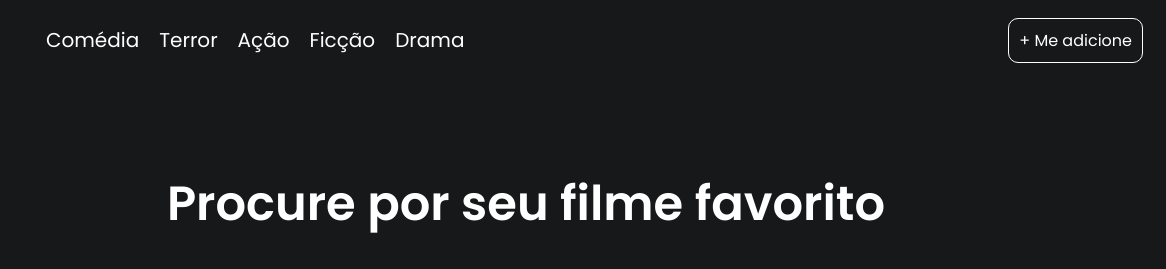
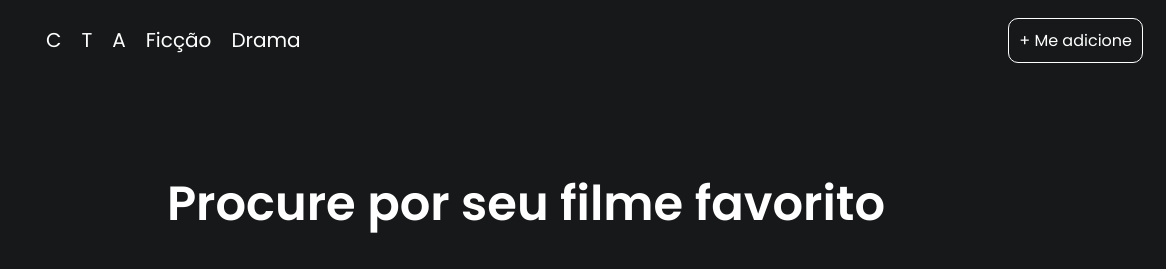
Before and after one commit to thsprod/Cerf_JS_2, a plain HTML site: page index.html in a window 1280 px wide. Shown: the top 269 px of the page, 114-1280 px from the left. Drawn offline with Linux system fonts and the light colour scheme.

Commit message:
feat: changed navbar

```diff
--- a/index.html
+++ b/index.html
@@ -15,9 +15,9 @@
             <div class="nav-left">
                 <img src="./assets/images/logo.svg" alt="my fav movies logo" width="87" height="64" id="image">
                 <ul class="navigation-items">
-                    <li id="#comedia">Comédia</li>
-                    <li id="#terror">Terror</li>
-                    <li id="#ação">Ação</li>
+                    <li id="#comedia">C</li>
+                    <li id="#terror">T</li>
+                    <li id="#ação">A</li>
                     <li id="#ficção">Ficção</li>
                     <li id="#drama">Drama</li>
                 </ul>
```
